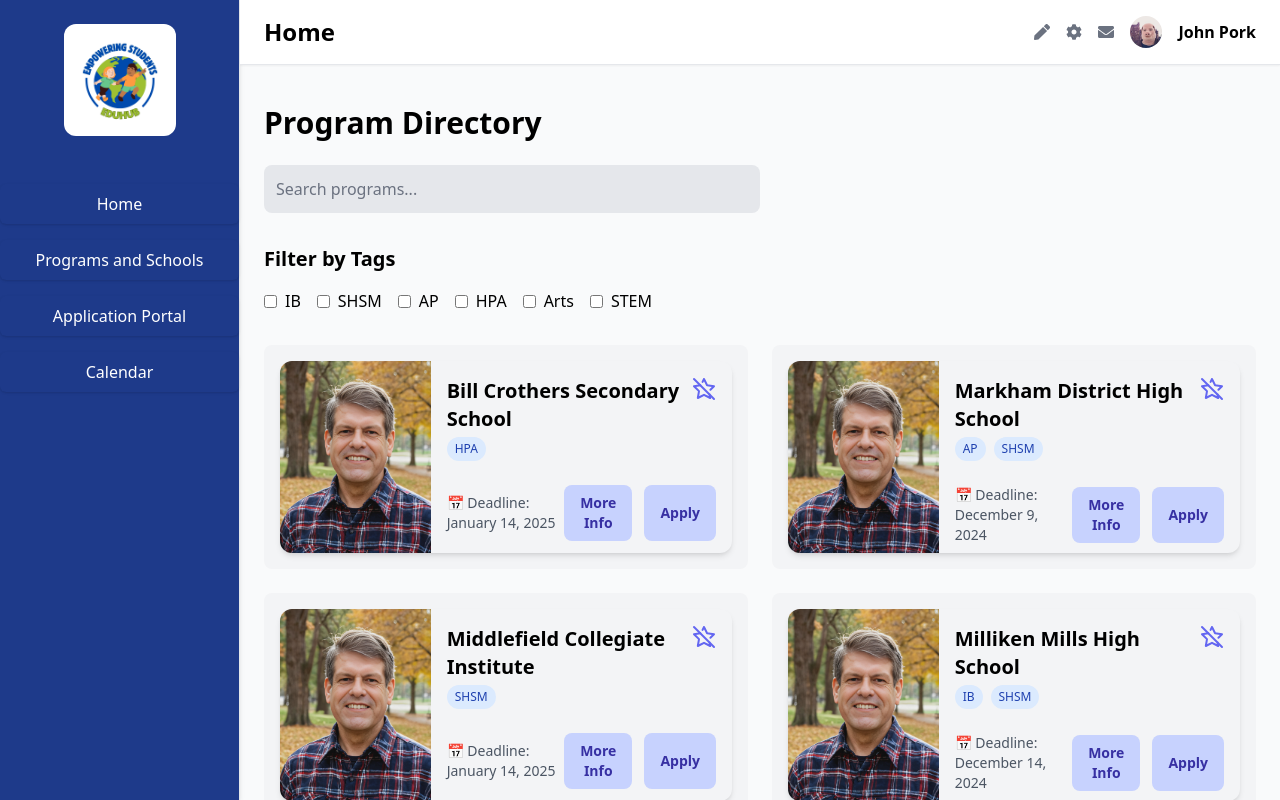
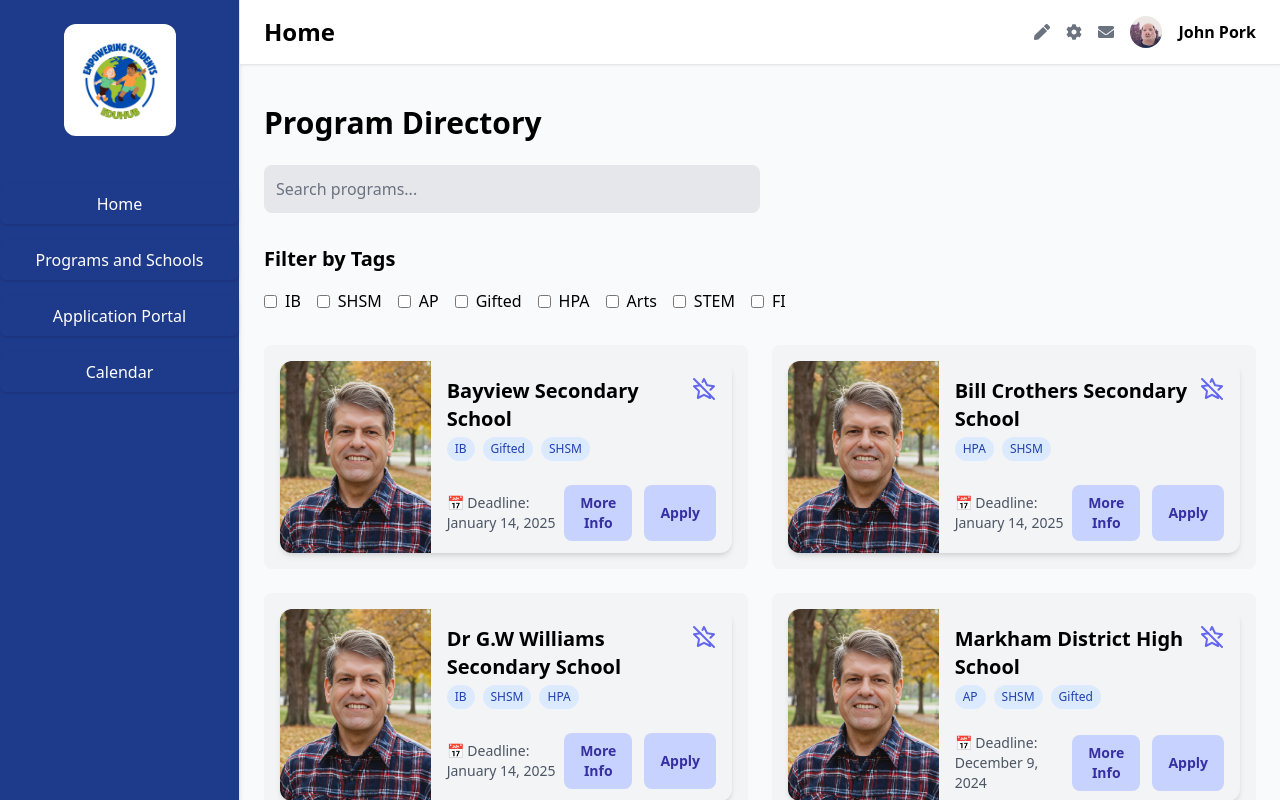
Before and after one commit to Airplane356/EduHub, a React (Create React App) app in the folder eduhub/: page /programs in a window 1280 px wide. Built offline with nearby package versions, Linux system fonts and the light colour scheme.

Commit message:
program list data update

```diff
--- a/eduhub/src/components/Sidebar.js
+++ b/eduhub/src/components/Sidebar.js
@@ -4,7 +4,7 @@ import logo from '../assets/ginyard international.png';
 export default function Sidebar() {
   return (
     <div className="w-60 bg-blue-900 h-full flex flex-col items-center py-6 shadow-md border-r">
-      <div className="w-28 h-28 bg-purple-600 rounded-xl mb-12 overflow-hidden rounded-xl"><img src={logo} alt="logo" object-fit="contain"></img></div>
+      <div className="w-28 h-28 bg-purple-600 mb-12 overflow-hidden rounded-xl"><img src={logo} alt="logo" object-fit="contain"></img></div>
         <nav className="flex flex-col gap-4 w-full items-center">
           <Link to="/" className="w-full py-2 text-center rounded-md bg-transparent text-white shadow hover:bg-blue-700 transition font-medium tracking-normal">Home</Link>
           <Link to="/programs" className="w-full py-2 text-center rounded-md bg-transparent text-white shadow hover:bg-blue-700 transition font-medium tracking-normal">Programs and Schools</Link>
--- a/eduhub/src/data/ProgramList.json
+++ b/eduhub/src/data/ProgramList.json
@@ -2,7 +2,7 @@
     {
       "id": 1,
       "school": "Milliken Mills High School",
-      "tags": ["IB", "SHSM"],
+      "tags": ["IB", "SHSM", "SHSM"],
       "description": "goated",
       "imageSrc": "MrBirch.png",
       "linkTo": "/programs/ib",
@@ -12,7 +12,7 @@
     {
       "id": 2,
       "school": "Markham District High School",
-      "tags": ["AP", "SHSM"],
+      "tags": ["AP", "SHSM", "Gifted"],
       "description": "The Advanced Placement Program allows students to take college-level courses and exams while still in high school.",
       "imageSrc": "MrBirch.png",
       "linkTo": "/programs/ap",
@@ -21,8 +21,8 @@
     },
     {
       "id": 3,
-      "school": "Middlefield Collegiate Institute",
-      "tags": ["SHSM"],
+      "school": "Markville Secondary School",
+      "tags": ["AP", "HPA", "SHSM", "Gifted"],
       "description": "The Specialist High Skills Major (SHSM) in Business provides students with a strong foundation in business education.",
       "imageSrc": "MrBirch.png",
       "linkTo": "/programs/shsm-business",
@@ -32,7 +32,7 @@
     {
       "id": 4,
       "school": "Bill Crothers Secondary School",
-      "tags": ["HPA"],
+      "tags": ["HPA", "SHSM"],
       "description": "",
       "imageSrc": "MrBirch.png",
       "linkTo": "/programs/shsm-business",
@@ -42,7 +42,57 @@
     {
       "id": 5,
       "school": "Unionville High School",
-      "tags": ["Arts", "STEM"],
+      "tags": ["Arts", "STEM", "SHSM"],
+      "description": "",
+      "imageSrc": "MrBirch.png",
+      "linkTo": "/programs/shsm-business",
+      "deadline": "January 14, 2025",
+      "status": "N/A"
+    },
+    {
+      "id": 6,
+      "school": "Pierre Elliott Trudeau High School",
+      "tags": ["SHSM", "FI"],
+      "description": "",
+      "imageSrc": "MrBirch.png",
+      "linkTo": "/programs/shsm-business",
+      "deadline": "January 14, 2025",
+      "status": "N/A"
+    },
+    {
+      "id": 7,
+      "school": "St. Roberts Catholic High School",
+      "tags": ["IB"],
+      "description": "",
+      "imageSrc": "MrBirch.png",
+      "linkTo": "/programs/shsm-business",
+      "deadline": "January 14, 2025",
+      "status": "N/A"
+    },
+    {
+      "id": 8,
+      "school": "Bayview Secondary School",
+      "tags": ["IB", "Gifted", "SHSM"],
+      "description": "",
+      "imageSrc": "MrBirch.png",
+      "linkTo": "/programs/shsm-business",
+      "deadline": "January 14, 2025",
+      "status": "N/A"
+    },
+    {
+      "id": 9,
+      "school": "Thornhill Secondary School",
+      "tags": ["AP", "Gifted", "HPA", "SHSM"],
+      "description": "",
+      "imageSrc": "MrBirch.png",
+      "linkTo": "/programs/shsm-business",
+      "deadline": "January 14, 2025",
+      "status": "N/A"
+    },
+    {
+      "id": 10,
+      "school": "Dr G.W Williams Secondary School",
+      "tags": ["IB", "SHSM", "HPA"],
       "description": "",
       "imageSrc": "MrBirch.png",
       "linkTo": "/programs/shsm-business",
```
